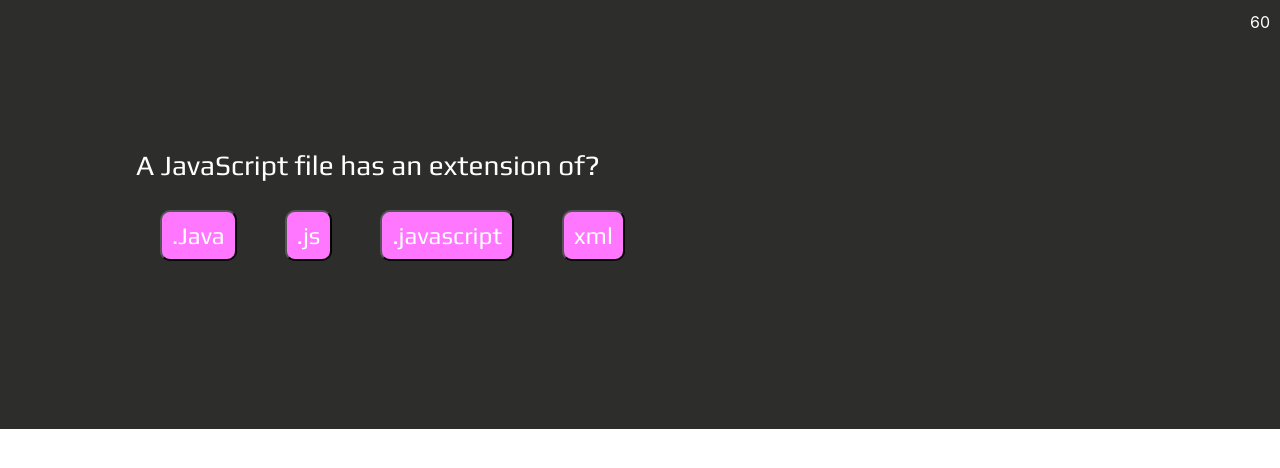
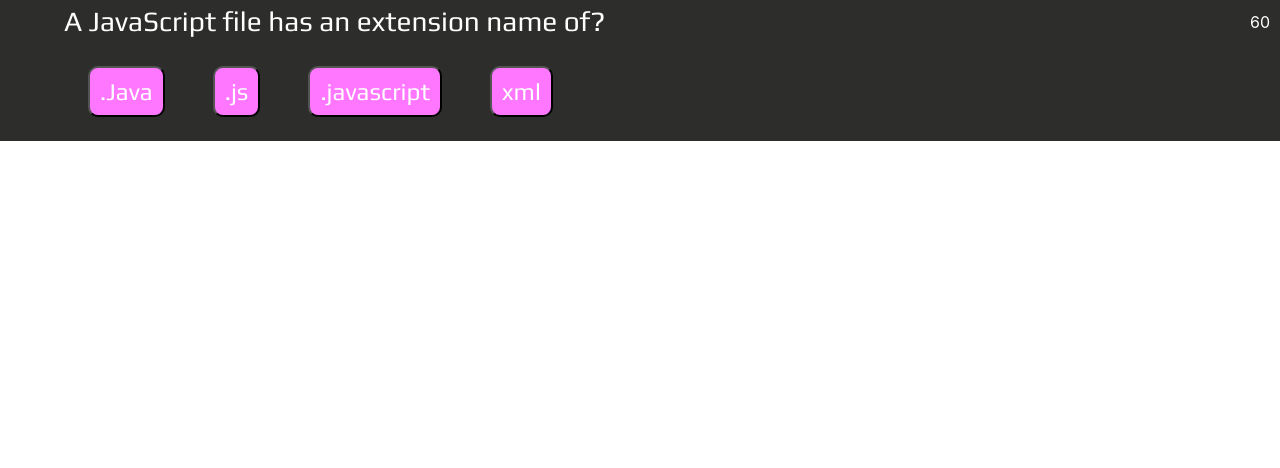
Before and after one commit to dobinator/Quiz-game, a plain HTML site: page index.html in a window 1280 px wide. Both pictures are taken after a click on the button "Start". Drawn offline with nearby package versions, Linux system fonts and the light colour scheme.

Commit message:
updating game functions

```diff
--- a/assets/javascript.js
+++ b/assets/javascript.js
@@ -1,41 +1,51 @@
 
 // Elements from html that need to activated in js.
-
-var $startPrompt = document.querySelector("#start-prompt");
-var $startBtn = document.querySelector('#results');
-var $clock = document.querySelector("#clock");
-var storeScores = document.querySelector("#storeScores");
-var scoreForm= document.getElementById ("btn");
-var $questionText= document.getElementById("question-text");
-var $questionsOption = document.querySelector("#questions-option");
-var questionPrompt = document.getElementById ("question-prompt")
-var timeLeft= 60;
-var isWin= false ;
-var scoreCounter= 0;
-var questionIndex = 0;
-var secondsLeft = 100;
+const $startPrompt = document.querySelector("#start-prompt");
+const $startBtn = document.querySelector('#results');
+const $clock = document.querySelector("#clock");
+const storeScores = document.querySelector("#storeScores");
+const scoreForm = document.getElementById ("btn");
+const $questionText = document.getElementById("question-text");
+const $questionsOption = document.querySelector("#questions-option");
+const questionPrompt = document.getElementById ("question-prompt")
+let timeLeft = 60;
+let isWin = false;
+let scoreCounter = 0;
+let questionIndex = 0;
+let secondsLeft = 100;
 //questions for the game
 const myQuestions =[
 
-  {question:"A JavaScript file has an extension of?",
-  correctAnswer: ".js",
-  answers: [".Java", ".js", ".javascript", "xml",]
+  { question:"A JavaScript file has an extension name of?",
+
+    correctAnswer: ".js",
+
+    answers: [
+      ".Java",
+       ".js",
+       ".javascript",
+       "xml"
+      ]
 },
 
- {question: "IsNaN() Evalutes And Argument To Determine if Given Value?",
+ {  question: "IsNaN() stands for?",
+
   correctAnswer: "Is Not a Number",
+
   answers: [
     "Is Not a Null",
      "Is Not a Number",
      "Is Not a New Object",
-     "None of the above",],
+     "None of the above"
+    ]
   },
 
 
-  {question: "Function is Used To Parse a String To Int?",
-  correctAnswer:"Int.Parse",
+  { question: "Function that is used to parse a string to Int?",
 
-  answers:
+    correctAnswer:"Int.Parse",
+
+    answers:
         ["Integer.Parse",
         "Int.Parse",
         "Parse.Int",
@@ -43,25 +53,29 @@ const myQuestions =[
   },
 
 
- {question: "Which Of The Dialog Box Display a Message And a Data Entry Field?",
+ { question: "Which of the dialog box synatax is used to display a message and a data entry field?",
 
    correctAnswer:"Prompt",
+
    answers:
           ["Alert()",
             "Prompt()",
-            "Confirm()"]
+            "Confirm()"
+          ]
 
   },
 
-   {question: "Event is Used To Check An Empty Text Box?",
+   { question: "What event is used to check an empty text box?",
 
    correctAnswer:"onClick()",
 
    answers:
-      ["onClick()",
+      [
+        "onClick()",
        "OnFocus()",
        "OnBlur()",
-       "None"]
+       "None"
+      ]
 
   },
 ];
@@ -92,7 +106,6 @@ function getQuestion() {
   //display the time "clock" on the game
 });
 }
-
 
 function answers(e){
   if (!e.target.matches("button")) return;
@@ -144,16 +157,6 @@ function answers(e){
     }, 1000);
   }
       startTime()
-
-
-
-
-
-
-
-
-
-
 }
 
 // creating a score function
@@ -175,8 +178,6 @@ var score = function (){
 //storing the scores & initials
 
 
-
-
 function endGame(){
    localStorage.setItem("score-card", JSON.stringify(score))
 }
--- a/assets/styles.css
+++ b/assets/styles.css
@@ -3,7 +3,7 @@
   margin: 0;
   padding: 0;
   box-sizing: inherit;
-
+  background-color: #2d2d2b;
 }
 
 .title {
@@ -58,6 +58,6 @@ body {
 }
 
 #score-card {
-  color: #2d2d2b;
+
   font-size: 30px;
 }
--- a/index.html
+++ b/index.html
@@ -11,7 +11,6 @@
 </head>
 <body>
     <div class ="container">
-        <section class= "section is-medium">
             <!--Start Prompt-->
              <div class="text" id ="start-prompt">
             <h1 class= "title">Javascript Quiz</h1>
@@ -24,10 +23,9 @@
             <h3 class = "question-text" id ="question-text"></h3>
             <div class = "questions-options" id= "questions-option"></div>
             </div>
-        </section>
 
      <!---timer "clock"-->
-    <div id= "clock">100</div>
+    <div id= "clock"></div>
     <div id= "results"></div>
 
 
```
